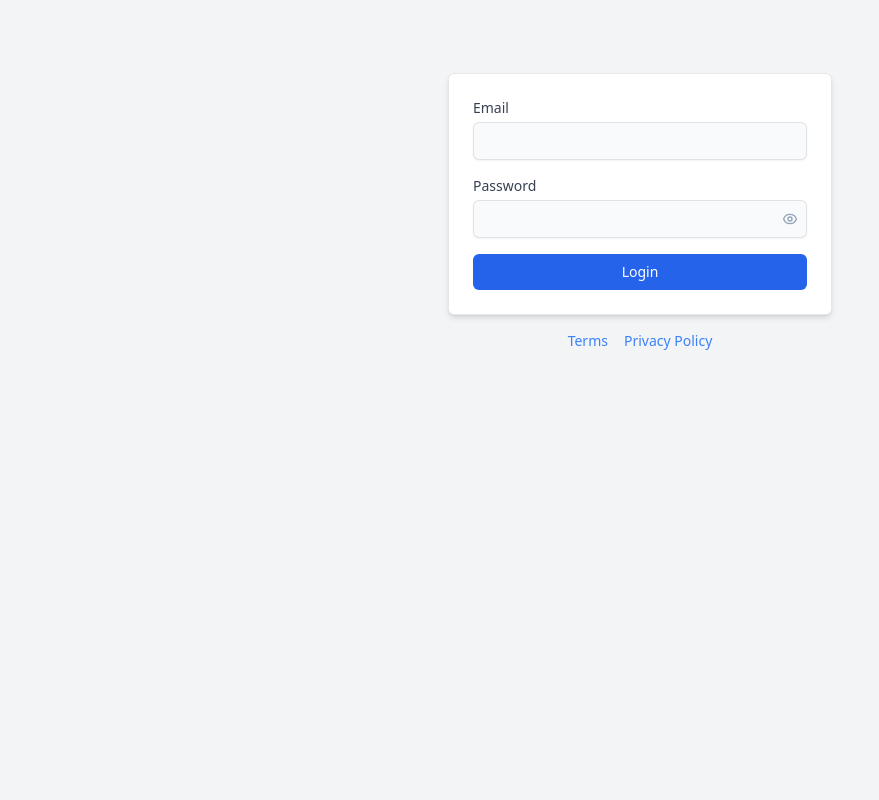
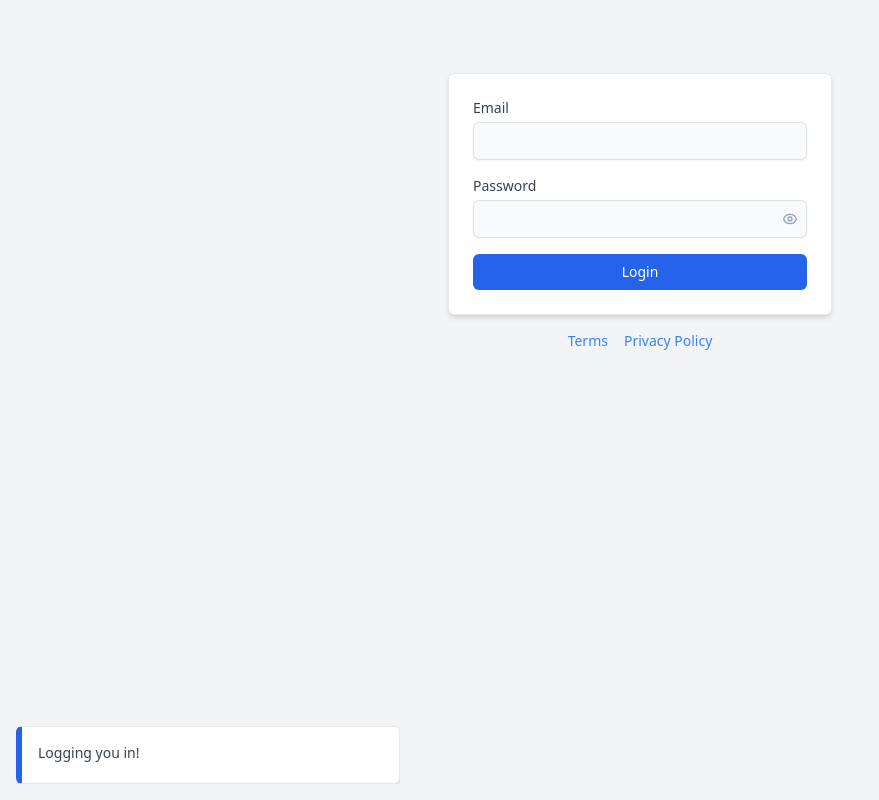
Before and after one commit to noahskorner/typescript-template, a React (Create React App) app in the folder client/: page /login in a window 1280 px wide. Both pictures are taken after a click on the button "Login". Shown: the whole page, without its empty margins (0-879 px from the left). Built offline with nearby package versions, Linux system fonts and the light colour scheme.

Commit message:
Updated toast styles.

```diff
--- a/client/src/assets/css/toasts.css
+++ b/client/src/assets/css/toasts.css
@@ -5,18 +5,18 @@
 
 @layer components {
   .toast-primary {
-    @apply border-y border-y-slate-900/10 dark:border-y-slate-300/10 border-r-slate-900/10 dark:border-r-slate-300/10 border-l-6 border-l-blue-600;
+    @apply border-y border-y-slate-900/10 dark:border-y-slate-300/10 border-r border-r-slate-900/10 dark:border-r-slate-300/10 border-l-6 border-l-blue-600;
   }
   .toast-secondary {
-    @apply border-y border-y-slate-900/10 dark:border-y-slate-300/10 border-r-slate-900/10 dark:border-r-slate-300/10 border-l-6 border-l-slate-400 dark:border-l-slate-800;
+    @apply border-y border-y-slate-900/10 dark:border-y-slate-300/10 border-r border-r-slate-900/10 dark:border-r-slate-300/10 border-l-6 border-l-slate-400 dark:border-l-slate-500;
   }
   .toast-success {
-    @apply border-y border-y-slate-900/10 dark:border-y-slate-300/10 border-r-slate-900/10 dark:border-r-slate-300/10 border-l-6 border-l-green-500;
+    @apply border-y border-y-slate-900/10 dark:border-y-slate-300/10 border-r border-r-slate-900/10 dark:border-r-slate-300/10 border-l-6 border-l-green-500;
   }
   .toast-warning {
-    @apply border-y border-y-slate-900/10 dark:border-y-slate-300/10 border-r-slate-900/10 dark:border-r-slate-300/10 border-l-6 border-l-yellow-500;
+    @apply border-y border-y-slate-900/10 dark:border-y-slate-300/10 border-r border-r-slate-900/10 dark:border-r-slate-300/10 border-l-6 border-l-yellow-500;
   }
   .toast-danger {
-    @apply border-y border-y-slate-900/10 dark:border-y-slate-300/10 border-r-slate-900/10 dark:border-r-slate-300/10 border-l-6 border-l-red-500;
+    @apply border-y border-y-slate-900/10 dark:border-y-slate-300/10 border-r border-r-slate-900/10 dark:border-r-slate-300/10 border-l-6 border-l-red-500;
   }
 }
--- a/client/src/components/atoms/toast/toast.tsx
+++ b/client/src/components/atoms/toast/toast.tsx
@@ -21,7 +21,7 @@ const Toast = ({ id, color, title, body, actions }: ToastInterface) => {
   return (
     <div
       onClick={handleToastClick}
-      className={`${TOAST_CLASSES[color]} w-full rounded-md bg-white dark:bg-slate-700 shadow-lg flex items-stretch text-sm relative cursor-pointer`}
+      className={`${TOAST_CLASSES[color]} w-full rounded-md bg-white dark:bg-slate-700 shadow-md dark:shadow-2xl flex items-stretch text-sm relative cursor-pointer text-primary`}
     >
       <div className="w-full p-4 space-y-1">
         {title && <h6 className="font-medium">{title}</h6>}
--- a/client/src/components/templates/layout/layout.tsx
+++ b/client/src/components/templates/layout/layout.tsx
@@ -2,7 +2,6 @@ import useWindowSize from '../../../hooks/useWindowSize';
 import Footer from '../../organisms/footer';
 import Header from '../../organisms/header';
 import Sidebar from '../../organisms/sidebar';
-import ToastManager from '../../organisms/toast-manager/toast-manager';
 import { useState } from 'react';
 interface LayoutProps {
   children?: JSX.Element | JSX.Element[];
@@ -15,7 +14,7 @@ const Layout = (props: LayoutProps) => {
   return (
     <div
       style={{ minHeight: heightStr }}
-      className="bg-primary flex text-primary relative"
+      className="bg-primary flex relative text-primary"
     >
       <Sidebar showSidebar={showSidebar} />
       {showSidebar && isMobileWidth && (
@@ -31,7 +30,6 @@ const Layout = (props: LayoutProps) => {
         </div>
         <Footer />
       </div>
-      <ToastManager />
     </div>
   );
 };
--- a/client/src/contexts/toast-context.tsx
+++ b/client/src/contexts/toast-context.tsx
@@ -1,5 +1,6 @@
 import { createContext, useState } from 'react';
 import { v4 as uuid } from 'uuid';
+import ToastManager from '../components/organisms/toast-manager';
 import ToastInterface from '../types/toast';
 
 const TOAST_TIMEOUT = 5000; // 5s
@@ -49,6 +50,7 @@ export const ToastManagerProvider = ({
   return (
     <ToastManagerContext.Provider value={{ toasts, addToast, removeToast }}>
       {children}
+      <ToastManager />
     </ToastManagerContext.Provider>
   );
 };
--- a/client/src/pages/login/login.tsx
+++ b/client/src/pages/login/login.tsx
@@ -1,12 +1,20 @@
 import useWindowSize from '../../hooks/useWindowSize';
 import TextField from '../../components/atoms/text-field/text-field';
 import Button from '../../components/atoms/button';
-import { useState } from 'react';
+import { useContext, useState } from 'react';
+import { ToastManagerContext } from '../../contexts/toast-context';
 
 const Login = () => {
   const { widthStr, heightStr } = useWindowSize();
   const [email, setEmail] = useState('');
   const [password, setPassword] = useState('');
+  const toastContext = useContext(ToastManagerContext);
+
+  const handleLoginBtnClick = () => {
+    toastContext?.addToast({
+      title: 'Logging you in!',
+    });
+  };
 
   return (
     <div
@@ -22,7 +30,7 @@ const Login = () => {
             type="password"
             color="secondary"
           />
-          <Button children={'Login'} />
+          <Button onClick={handleLoginBtnClick} children={'Login'} />
         </div>
       </div>
       <div className="flex justify-center space-x-4 text-sm p-4">
```
